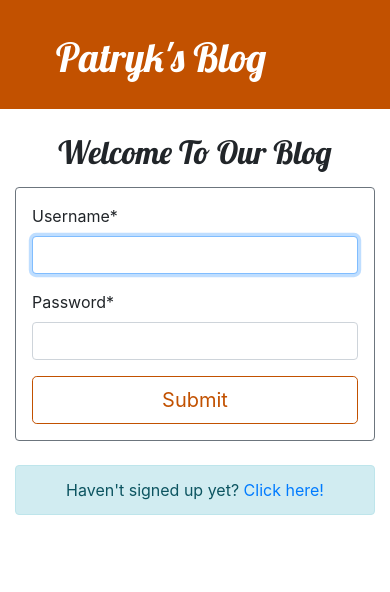
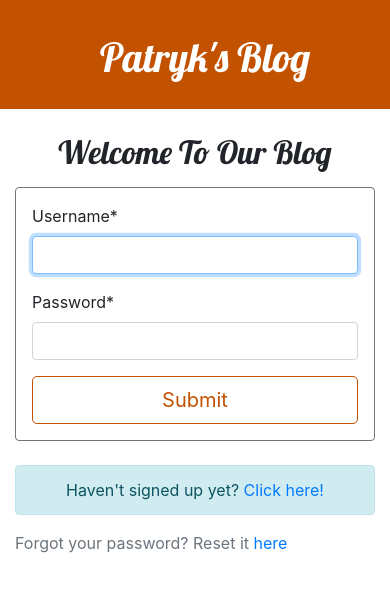
Before and after one commit to ppyczko/my-first-blog, a Django app: page /accounts/login/ in a window 390 px wide. Shown: the top 592 px of the page. Run offline with Django 3.2, Linux system fonts and the light colour scheme; some libraries are stand-ins or nearby versions.

Commit message:
Ej 5.0 Autenticación - Recuperar Contraseña

```diff
--- a/blog/static/css/blog.css
+++ b/blog/static/css/blog.css
@@ -92,4 +92,14 @@ h4 {
         font-size: 30pt;
         text-decoration: none;
     }
+
+    .page-header .navbar {
+        flex-direction: column;
+        gap: 16px;
+    }
+
+    .dropdown-menu-right {
+        left: 50%;
+        transform: translateX(-50%);
+    }
   }
--- a/blog/templates/blog/base.html
+++ b/blog/templates/blog/base.html
@@ -28,7 +28,7 @@
                     id="dropdownMenu2"
                     data-toggle="dropdown"
                     aria-haspopup="true"
-                    aria-expanded="false"></button>
+                    aria-expanded="false">{{ user.username }}</button>
             <div class="dropdown-menu dropdown-menu-right"
                  aria-labelledby="dropdownMenu2">
               <div class="d-flex justify-content-center">
--- a/mysite/settings.py
+++ b/mysite/settings.py
@@ -137,3 +137,6 @@ DEFAULT_AUTO_FIELD = "django.db.models.BigAutoField"
 INTERNAL_IPS = [
     "127.0.0.1",
 ]
+
+# Email
+EMAIL_BACKEND = "django.core.mail.backends.console.EmailBackend"
--- a/users/templates/users/login.html
+++ b/users/templates/users/login.html
@@ -7,4 +7,7 @@
   <p class="alert alert-info text-center mt-4">
     Haven't signed up yet? <a href="{% url "users:signup" %}">Click here!</a>
   </p>
+  <p class="text-muted">
+    Forgot your password? Reset it <a href="{% url "users:password_reset" %}">here</a>
+  </p>
 {% endblock content %}
--- a/users/urls.py
+++ b/users/urls.py
@@ -1,12 +1,44 @@
 from django.urls import path
-from .views import LoginUserView, LogoutUser, SignUpUser
+
+from .views import (
+    LoginUserView,
+    LogoutUser,
+    SignUpUser,
+    PasswordReset,
+    PasswordResetDone,
+)
+from django.contrib.auth.views import (
+    PasswordResetConfirmView,
+    PasswordResetCompleteView,
+)
+from django.urls import reverse_lazy
 from blog.urls import PostListView
 
 app_name = "users"
 
 urlpatterns = [
-    path("", PostListView.as_view(), name="blog-redirect"),
     path("accounts/login/", LoginUserView.as_view(), name="login"),
     path("accounts/logout", LogoutUser.as_view(), name="logout"),
     path("accounts/signup/", SignUpUser.as_view(), name="signup"),
+    path("accounts/password_reset/", PasswordReset.as_view(), name="password_reset"),
+    path(
+        "accounts/password_reset/done/",
+        PasswordResetDone.as_view(),
+        name="password_reset_done",
+    ),
+    path(
+        "accounts/reset/<uidb64>/<token>/",
+        PasswordResetConfirmView.as_view(
+            template_name="users/password_reset_confirm.html",
+            success_url=reverse_lazy("users:password_reset_complete"),
+        ),
+        name="password_reset_confirm",
+    ),
+    path(
+        "accounts/reset/done/",
+        PasswordResetCompleteView.as_view(
+            template_name="users/password_reset_complete.html"
+        ),
+        name="password_reset_complete",
+    ),
 ]
--- a/users/views.py
+++ b/users/views.py
@@ -11,7 +11,7 @@ from .forms import LoginForm, SignUpForm
 class LoginUserView(auth_views.LoginView):
     template_name = "users/login.html"
     authentication_form = LoginForm
-    next_page = "users:blog-redirect"
+    next_page = "blog:post_list"
     redirect_authenticated_user = True
 
 
@@ -34,3 +34,12 @@ class SignUpUser(CreateView):
         response = super().form_valid(form)
         login(self.request, self.object)
         return response
+
+
+class PasswordReset(auth_views.PasswordResetView):
+    template_name = "users/password_reset_form.html"
+    success_url = reverse_lazy("users:password_reset_done")
+
+
+class PasswordResetDone(auth_views.PasswordResetDoneView):
+    template_name = "users/password_reset_done.html"
```
Also changed, not shown: users/templates/users/password_reset_complete.html (added, +8 -0 lines), users/templates/users/password_reset_confirm.html (added, +20 -0 lines), users/templates/users/password_reset_done.html (added, +7 -0 lines), users/templates/users/password_reset_form.html (added, +12 -0 lines).
